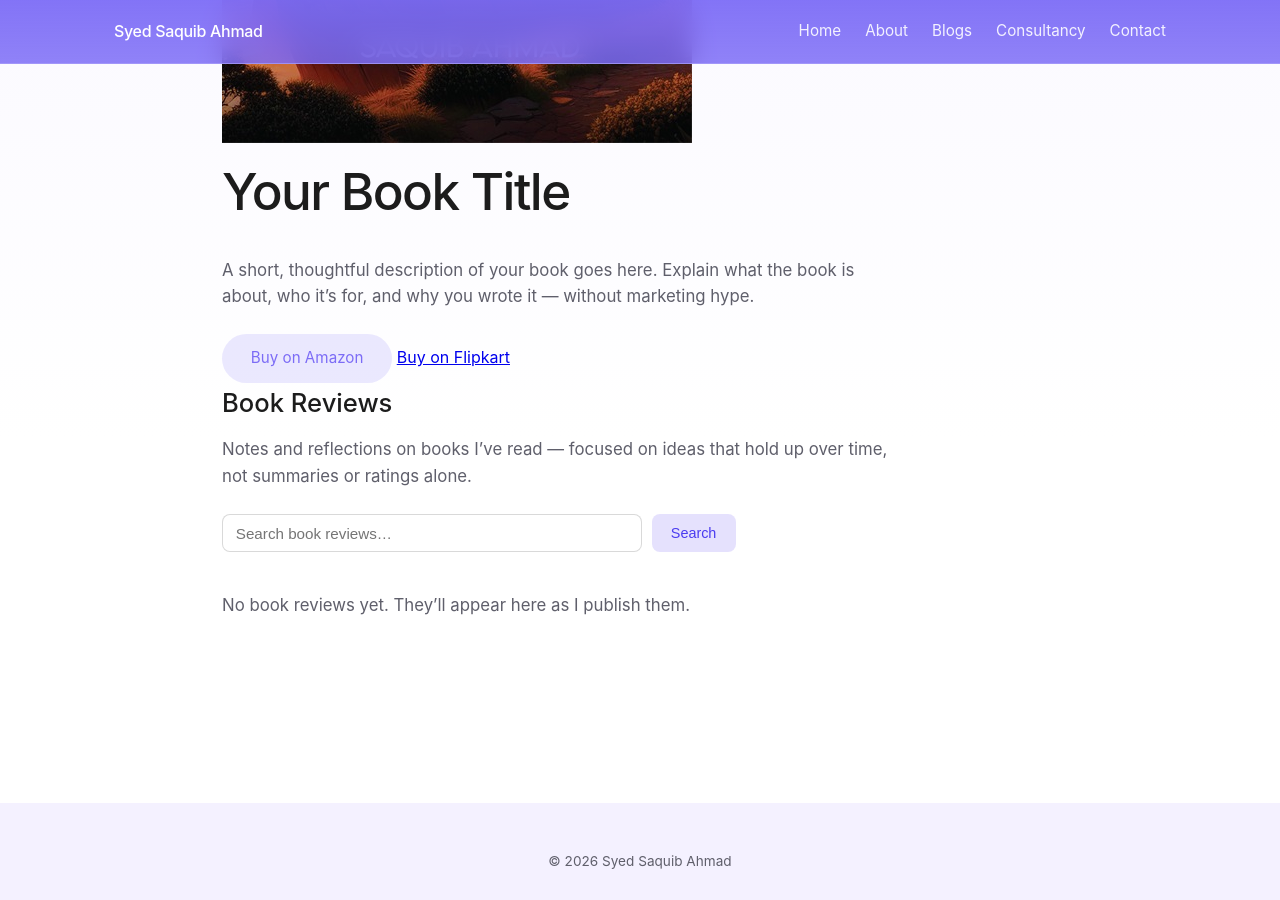
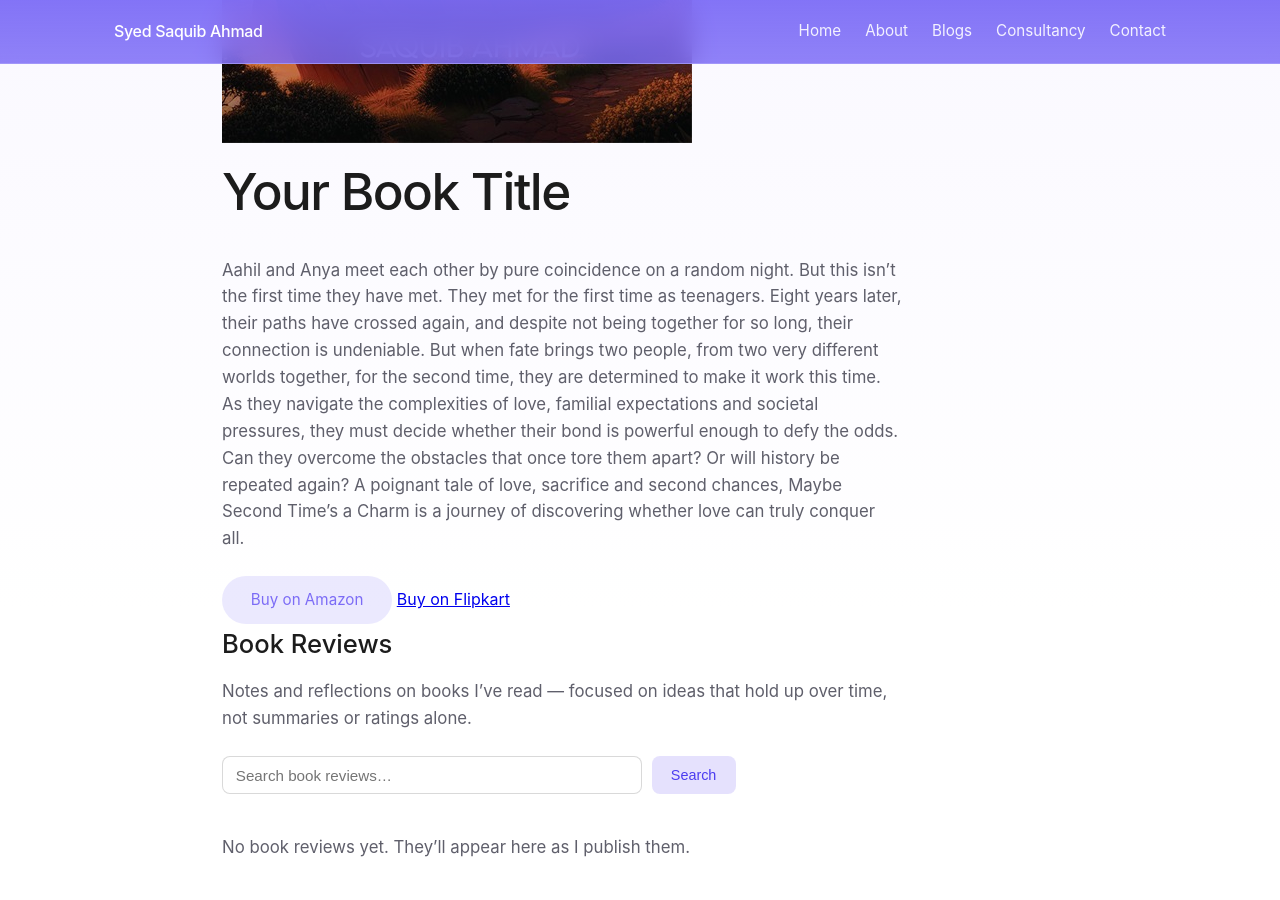
Before and after one commit to saquibahmad1234/syedsaquibahmad, a Jekyll site: the page built from books.html, in a window 1280 px wide and 900 px high, scrolled down 685 px. Built offline with Jekyll 4.4.1, drawn with Linux system fonts in a browser that asks for light colours.

Commit message:
Update books.html

```diff
--- a/books.html
+++ b/books.html
@@ -20,8 +20,12 @@ permalink: /books/
       <div class="book-info">
         <h1>Your Book Title</h1>
         <p class="book-description">
-          A short, thoughtful description of your book goes here. Explain what the
-          book is about, who it’s for, and why you wrote it — without marketing hype.
+          Aahil and Anya meet each other by pure coincidence on a random night. But this isn’t the first time they have met.
+They met for the first time as teenagers. Eight years later, their paths have crossed again, and despite not being together for so long, their connection is undeniable.
+But when fate brings two people, from two very different worlds together, for the second time, they are determined to make it work this time.
+As they navigate the complexities of love, familial expectations and societal pressures, they must decide whether their bond is powerful enough to defy the odds. Can they overcome the obstacles that once tore them apart? Or will history be repeated again?
+A poignant tale of love, sacrifice and second chances, Maybe Second Time’s a Charm is a journey of discovering whether love can truly conquer all.
+
         </p>
 
         <div class="book-links">
```
